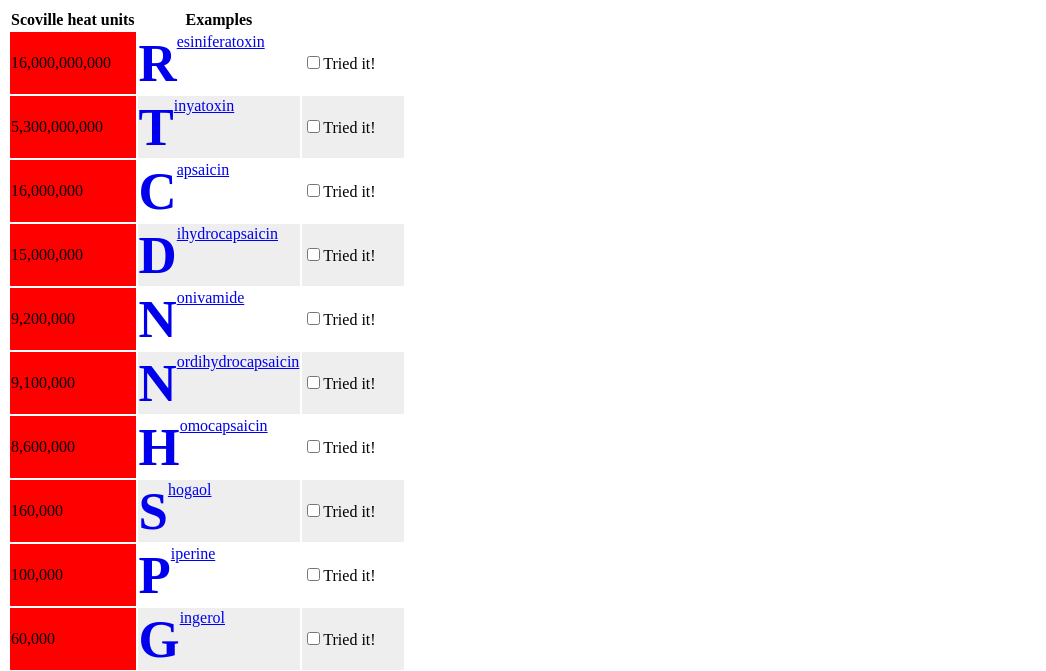
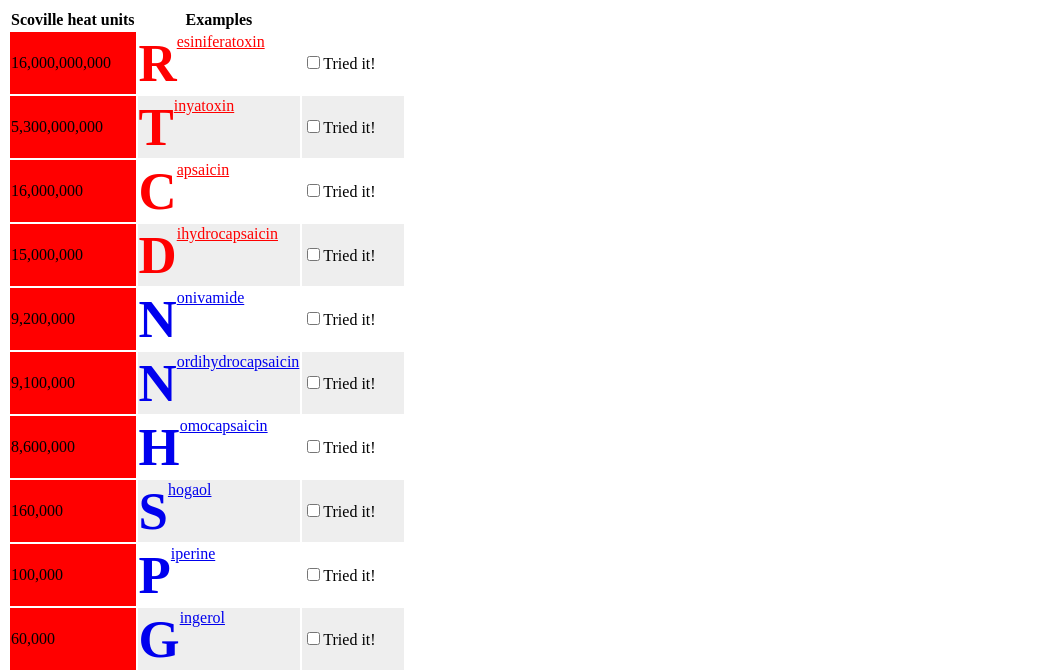
Before and after one commit to bologov/CSS_Task, a plain HTML site: page index.html in a window 1280 px wide. Shown: the top 671 px of the page, without its empty margins (0-1046 px from the left). Drawn offline with Linux system fonts and the light colour scheme.

Commit message:
Rule that finds any pepper with hotness above 1 billion and color the link red added

```diff
--- a/index.html
+++ b/index.html
@@ -19,9 +19,12 @@
         	color:red;
       	}
       	td:nth-child(2)::first-letter {
-	        float: left;
-	        font-weight: bold;
-	        font-size: 330%;
+	    	float: left;
+	    	font-weight: bold;
+	    	font-size: 330%;
+      	}
+      	[title*=",000,000"] {
+      		color: red;
       	}
    </style>
  </head>
```
